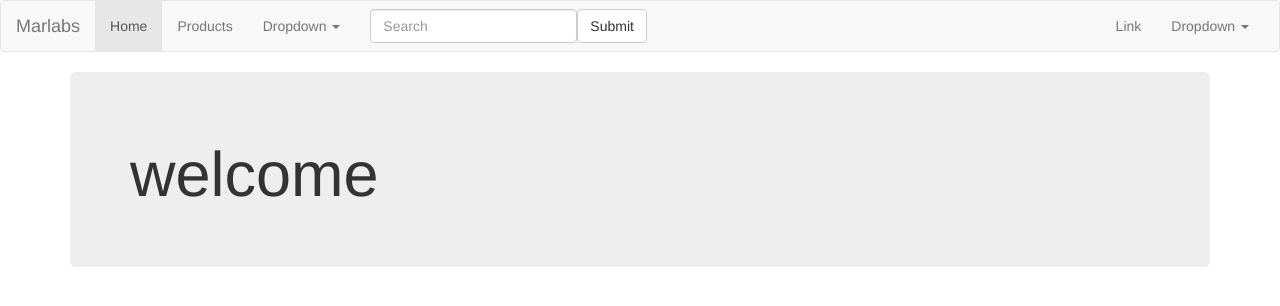
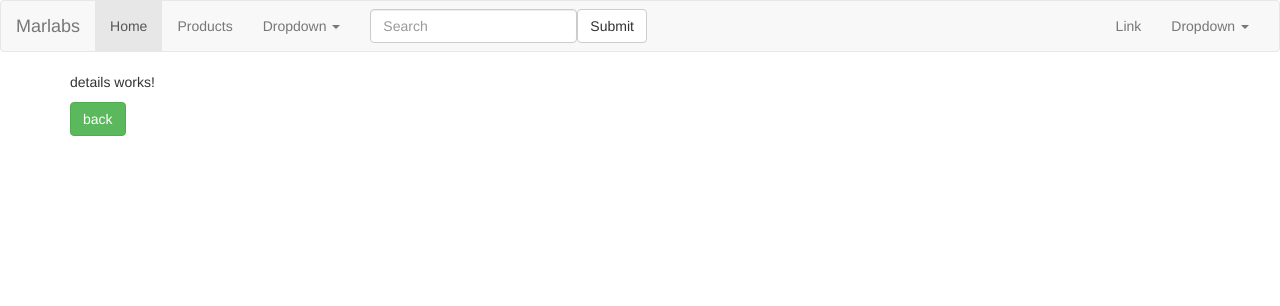
Before and after one commit to sihanwang94/marlabs, an Angular app: page /details/1 in a window 1280 px wide. Before the commit this address led to /home. Shown: the top 306 px of the page. Built offline with nearby package versions, Linux system fonts and the light colour scheme.

Commit message:
details -> products

```diff
--- a/src/app/app.module.ts
+++ b/src/app/app.module.ts
@@ -9,6 +9,7 @@ import { ProductsPipe } from './products/products.pipe';
 import { RatingComponent } from './products/rating/rating.component';
 import { HomeComponent } from './layouts/home/home.component';
 import { NavigationComponent } from './layouts/navigation/navigation.component';
+import { DetailsComponent } from './products/details/details.component';
 
 @NgModule({
   declarations: [
@@ -17,7 +18,8 @@ import { NavigationComponent } from './layouts/navigation/navigation.component';
     ProductsPipe,
     RatingComponent,
     HomeComponent,
-    NavigationComponent
+    NavigationComponent,
+    DetailsComponent
   ],
   imports: [
     BrowserModule,
@@ -25,6 +27,7 @@ import { NavigationComponent } from './layouts/navigation/navigation.component';
     RouterModule.forRoot([
       { path:"home", component:HomeComponent },
       { path:"products", component:ProductsComponent},
+      { path:"details/:pCode", component:DetailsComponent },
       { path:"", redirectTo:"home", pathMatch:"full" },
       { path:"**", redirectTo:"home" }
     ])
--- /dev/null
+++ b/src/app/products/details/details.component.html
@@ -0,0 +1,4 @@
+<p>
+  details works!
+</p>
+<button class = "btn btn-success" (click)="backToList()">back</button>
--- /dev/null
+++ b/src/app/products/details/details.component.ts
@@ -0,0 +1,21 @@
+import { Component, OnInit } from '@angular/core';
+import { ActivatedRoute, Router } from '@angular/router';
+@Component({
+  selector: 'app-details',
+  templateUrl: './details.component.html',
+  styleUrls: ['./details.component.css']
+})
+export class DetailsComponent implements OnInit {
+
+  constructor(private _activatedRoute : ActivatedRoute, private _router : Router) {}
+
+  ngOnInit() {
+    this._activatedRoute.params.subscribe((data:any) => {
+      console.log(data);
+    });
+  }
+  backToList() {
+    this,this._router.navigate(['/products']);
+  }
+
+}
--- a/src/app/products/products/products.component.html
+++ b/src/app/products/products/products.component.html
@@ -25,7 +25,11 @@
           <img *ngIf="showHideImg" [src]="product.imageUrl" style="width:50px;"/>
         </td>
         <td>{{product.productName}}</td>
-        <td>{{product.productCode}}</td>
+        <td>
+          <a href="#" [routerLink]="['/details',product.productCode]">
+            {{product.productCode}}
+          </a>
+        </td>
         <td>{{product.releaseDate}}</td>
         <td>{{product.price}}</td>
         <td>
```
Also changed, not shown: src/app/products/details/details.component.css (added), 1 other file (tests, documents, lock files or other folders).
